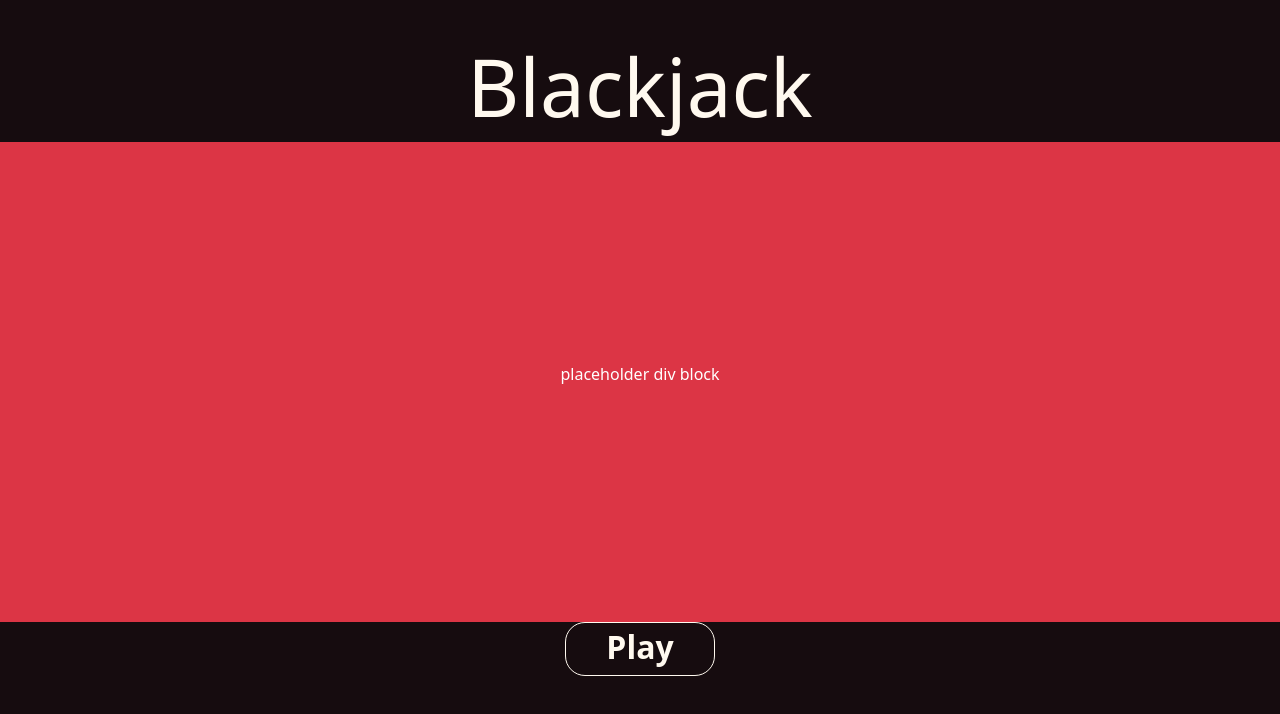
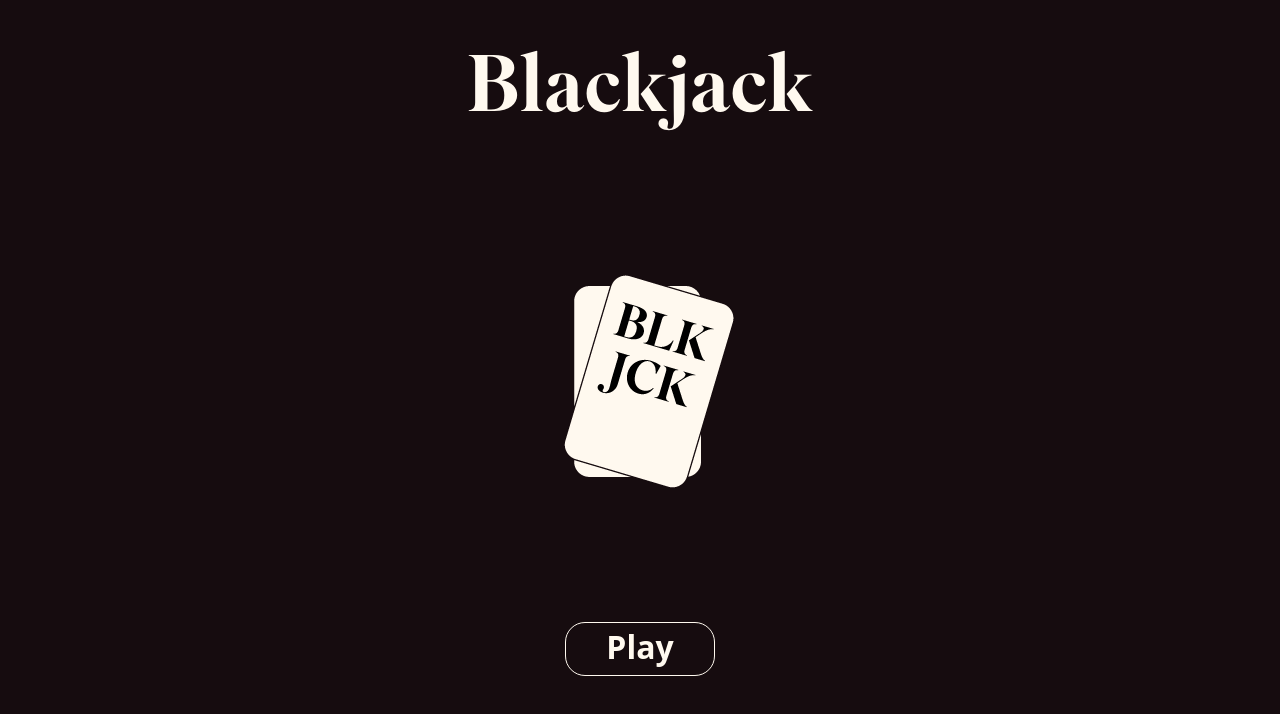
Before and after one commit to Muhammetacin/CardGame, a plain HTML site: page index.html in a window 1280 px wide. Drawn offline with nearby package versions, Linux system fonts and the light colour scheme; a web font is replaced by a local one.

Commit message:
Use fonts + show icon on main page.

```diff
--- a/css/style.scss
+++ b/css/style.scss
@@ -1,3 +1,13 @@
+@font-face {
+  font-family: "Superior Title";
+  src: url("../fonts/Superior\ Title\ -\ Medium.otf");
+}
+
+@font-face {
+  font-family: "Nimbus Sans";
+  src: url("../fonts/NimbusSanL-Reg.otf");
+}
+
 $sara-black: #160c0f;
 $sara-white: #fff9ef;
 
@@ -15,6 +25,7 @@ body {
 .title {
   h1 {
     color: $sara-white;
+    font-family: "Superior Title", sans-serif;
   }
 }
 
--- a/index.html
+++ b/index.html
@@ -20,8 +20,8 @@
         <h1>Blackjack</h1>
     </header>
 
-    <div class="d-flex justify-content-center align-items-center bg-danger"style="height: 60%; color: white">
-        <p>placeholder div block</p>
+    <div class="d-flex justify-content-center align-items-center"style="height: 60%; color: white">
+        <img src="Icons/Icon-DarkTheme.png" alt="Cards stacked on top of each other" >
     </div>
 
     <div class="d-flex justify-content-center">
```
Also changed, not shown: css/style.css, fonts/NimbusSanL-Reg.otf (added), fonts/Superior Title - Medium.otf (added), 1 other file.
